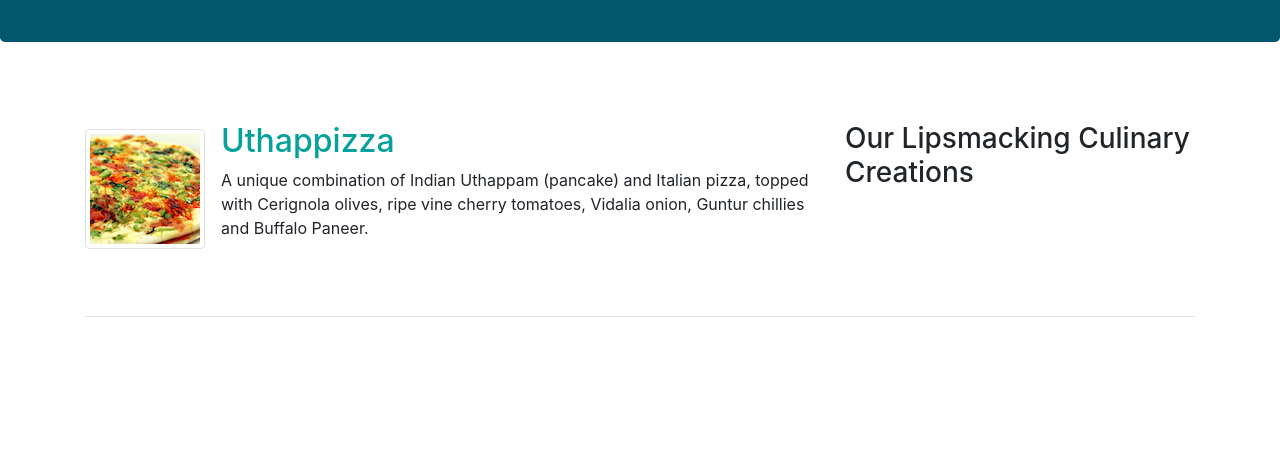
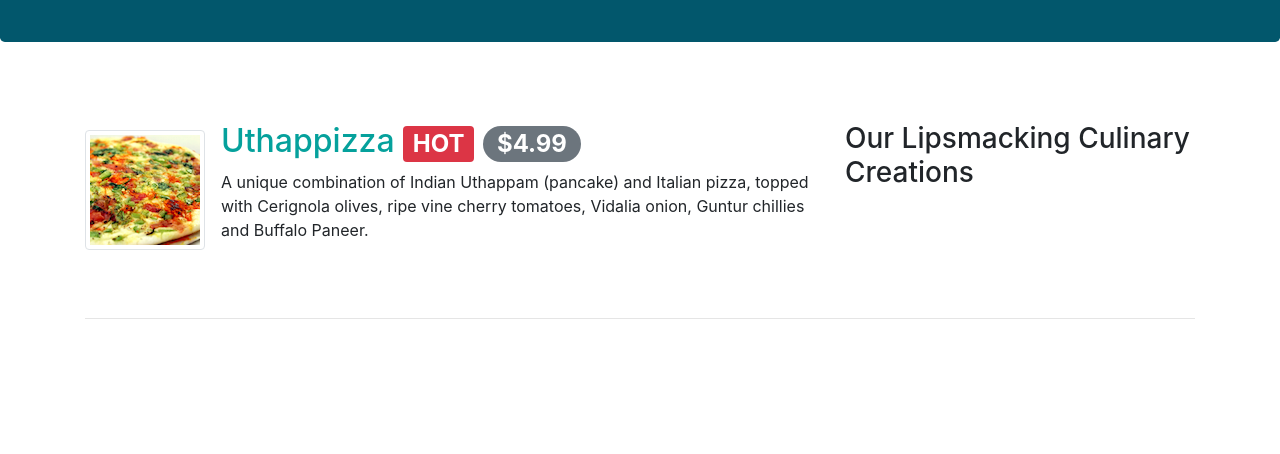
Before and after one commit to noaholatoye/Ristorante_About_Us, a plain HTML site: page index.html in a window 1280 px wide. Shown: the part 259-713 px from the top of the page. Drawn offline with nearby package versions, Linux system fonts and the light colour scheme.

Commit message:
add badges

```diff
--- a/index.html
+++ b/index.html
@@ -95,7 +95,8 @@
                                 <img class="d-flex mr-3 img-thumbnail align-self-center"
                                 src="img/uthappizza.png" alt="Uthappizza">
                                 <div class="media-body">
-                                <h2 class="mt-0">Uthappizza</h2>
+                                <h2 class="mt-0">Uthappizza <span class="badge badge-danger">HOT</span> <span class="badge badge-pill badge-secondary">$4.99</span>
+                                </h2>
                                 <p class="d-none d-sm-block">A unique combination of Indian Uthappam (pancake) and Italian pizza, topped with Cerignola olives, ripe vine cherry tomatoes, Vidalia onion, Guntur chillies and Buffalo Paneer.</p>
                                 </div>
                                 </div>
```
